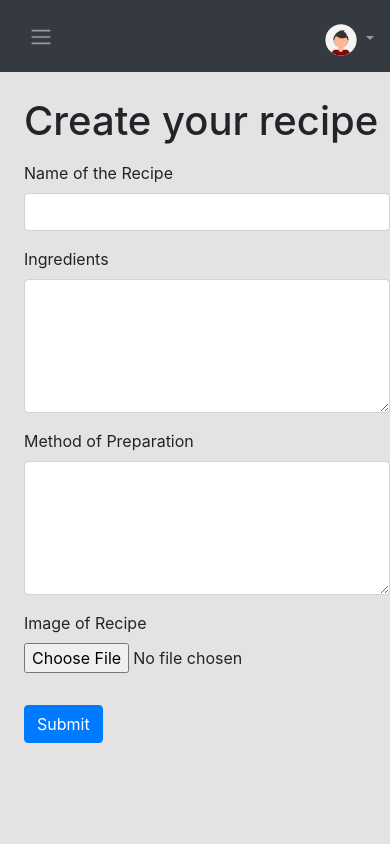
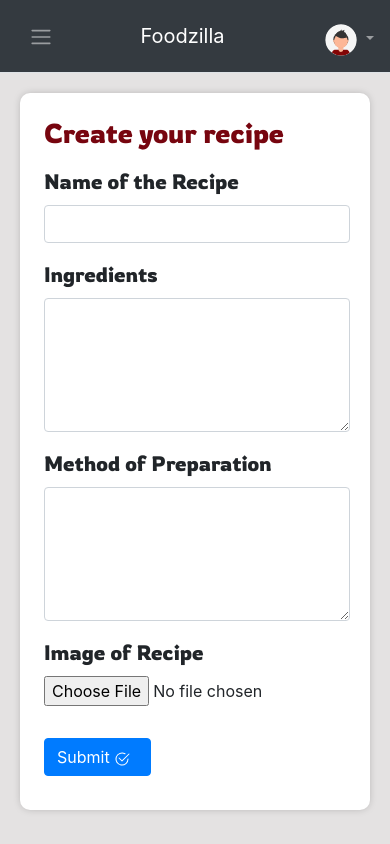
Before and after one commit to AceAltair13/Foodzilla-A-Recipe-IO, a PHP site: page /create.php in a window 390 px wide. Run offline with PHP 8.4, Linux system fonts and the light colour scheme; the visitor is signed in with stand-in values (Sample User, id 1).

Commit message:
QOL changes

```diff
--- a/accountnavbar.php
+++ b/accountnavbar.php
@@ -1,5 +1,6 @@
 <nav class="navbar navbar-expand-lg navbar-light border-bottom bg-dark navbar-dark">
-    <button class="btn" id="menu-toggle"><span class="navbar-toggler-icon"></span></button>
+    <button class="btn mr-4" id="menu-toggle"><span class="navbar-toggler-icon"></span></button>
+    <a href="./" class="navbar-brand mx-auto">Foodzilla</a>
     <ul class="navbar-nav ml-auto mt-2 mt-lg-0">
         <li class="nav-item dropdown">
             <a class="nav-link profile-pic dropdown-toggle" href="#" id="navbarDropdown" role="button" data-toggle="dropdown" aria-haspopup="true" aria-expanded="false">
--- a/accountsidebar.php
+++ b/accountsidebar.php
@@ -3,10 +3,9 @@
     <div class="list-group list-group-flush">
 
         <div class="profile">
-            <!-- <img src="./assets/images/foodzilla.png" class="ml-3"> -->
             <a href="./" style="text-decoration: none;">
                 <img src="./assets/images/cooking.svg" class="ml-4">
-                <p class="sidebar-heading pt-0 ml-2">Foodzilla</p>
+                <p class="sidebar-heading py-0 ml-2">Foodzilla</p>
             </a>
         </div>
         <a href="./search.php" class="list-group-item list-group-item-action text-white">
--- a/connect.php
+++ b/connect.php
@@ -1,12 +1,13 @@
 <?php
-$connect = mysqli_connect("localhost", "root", "v@run", "foodzilla");
+require_once 'connectdb.php';
+
 $output = '';
 if (isset($_POST["query"])) {
 	$query = "
 	SELECT * FROM recipes
 	WHERE name LIKE '%" . $_POST["query"] . "%'
 	";
-	$result = mysqli_query($connect, $query);
+	$result = mysqli_query($conn, $query);
 	$output = '<ul class="list-unstyled">';
 	if (mysqli_num_rows($result) > 0) {
 		while ($row = mysqli_fetch_array($result)) {
--- a/connectdb.php
+++ b/connectdb.php
@@ -1,7 +1,7 @@
 <?php
 $servername = "localhost";
 $username = "root";
-$password = "v@run";
+$password = "";
 $database = "foodzilla";
 
 // Create connection
--- a/create.php
+++ b/create.php
@@ -58,6 +58,25 @@
 
     <!-- Google Fonts -->
     <link href="https://fonts.googleapis.com/css2?family=PT+Sans&family=Rowdies&display=swap" rel="stylesheet">
+    <style>
+        label {
+            font-family: 'Rowdies', sans-serif;
+            font-size: 1.3rem;
+        }
+
+        .form-group {
+            width: 80%;
+        }
+
+        @media (max-width: 768px) {
+            .container-title .bi-plus-circle {
+                display: none;
+            }
+            .form-group {
+                width: 100%;
+            }
+        }
+    </style>
 
 </head>
 
@@ -73,8 +92,14 @@
             <?php require_once 'accountnavbar.php' ?>
 
             <div class="recipe-container">
-                <div class="heading pl-4 pt-4">
-                    <h1>Create your recipe</h1>
+                <div class="heading ml-2 pt-4">
+                    <h1 class="container-title">
+                        Create your recipe
+                        <svg xmlns="http://www.w3.org/2000/svg" height='3.3rem' fill="currentColor" class="bi bi-plus-circle" viewBox="0 0 16 16">
+                            <path fill-rule="evenodd" d="M8 15A7 7 0 1 0 8 1a7 7 0 0 0 0 14zm0 1A8 8 0 1 0 8 0a8 8 0 0 0 0 16z" />
+                            <path fill-rule="evenodd" d="M8 4a.5.5 0 0 1 .5.5v3h3a.5.5 0 0 1 0 1h-3v3a.5.5 0 0 1-1 0v-3h-3a.5.5 0 0 1 0-1h3v-3A.5.5 0 0 1 8 4z" />
+                        </svg>
+                    </h1>
                 </div>
                 <div class="pl-4 pt-2">
                     <form action="" enctype="multipart/form-data" method="POST">
@@ -95,7 +120,13 @@
                             <input type="file" name="recipe-image" accept="image/*" required>
                         </div>
                         <div class="form-group">
-                            <button name="submit" type="submit" class="btn btn-primary mt-3">Submit</button>
+                            <button name="submit" type="submit" class="btn btn-primary my-3">
+                                Submit
+                                <svg xmlns="http://www.w3.org/2000/svg" width="16" height="16" fill="currentColor" class="bi bi-check2-circle mr-2" viewBox="0 0 16 16">
+                                    <path fill-rule="evenodd" d="M15.354 2.646a.5.5 0 0 1 0 .708l-7 7a.5.5 0 0 1-.708 0l-3-3a.5.5 0 1 1 .708-.708L8 9.293l6.646-6.647a.5.5 0 0 1 .708 0z" />
+                                    <path fill-rule="evenodd" d="M8 2.5A5.5 5.5 0 1 0 13.5 8a.5.5 0 0 1 1 0 6.5 6.5 0 1 1-3.25-5.63.5.5 0 1 1-.5.865A5.472 5.472 0 0 0 8 2.5z" />
+                                </svg>
+                            </button>
                         </div>
                     </form>
                 </div>
--- a/css/dashboard.css
+++ b/css/dashboard.css
@@ -109,3 +109,32 @@
 .list-group-item:hover{
   background-color:#7c131c
 }
+
+.recipe-container {
+  background-color: white;
+  min-height: 85vh;
+  margin: 20px;
+  padding-right: 20px;
+  border-radius: 10px;
+  box-shadow:0px 0px 8px -2px rgba(0, 0, 0, 0.281);
+}
+
+.container-title {
+  font-family: 'Rowdies', sans-serif;
+  margin-left: 1rem;
+  font-size: 3.6rem;
+  color: #77050f;
+}
+
+.navbar-brand {
+  display: none;
+}
+
+@media (max-width: 768px) {
+  .navbar-brand {
+    display: block;
+  }
+  .container-title {
+    font-size: 1.7rem;
+  }
+}
--- a/css/todo.css
+++ b/css/todo.css
@@ -27,7 +27,7 @@
     text-align:center;
     width:80%;
     min-height: 80vh;
-    box-shadow:0px 0px 8px -2px rgba(0,0,0,0.77);
+    box-shadow:0px 0px 8px -2px rgba(0, 0, 0, 0.281);
 }
 
 @media screen and (max-width:920px){
```
Also changed, not shown: myrecipes.php (+12 -11 lines), recipe.php (+13 -5 lines), search.php (+21 -19 lines), todo.php (+20 -17 lines).
